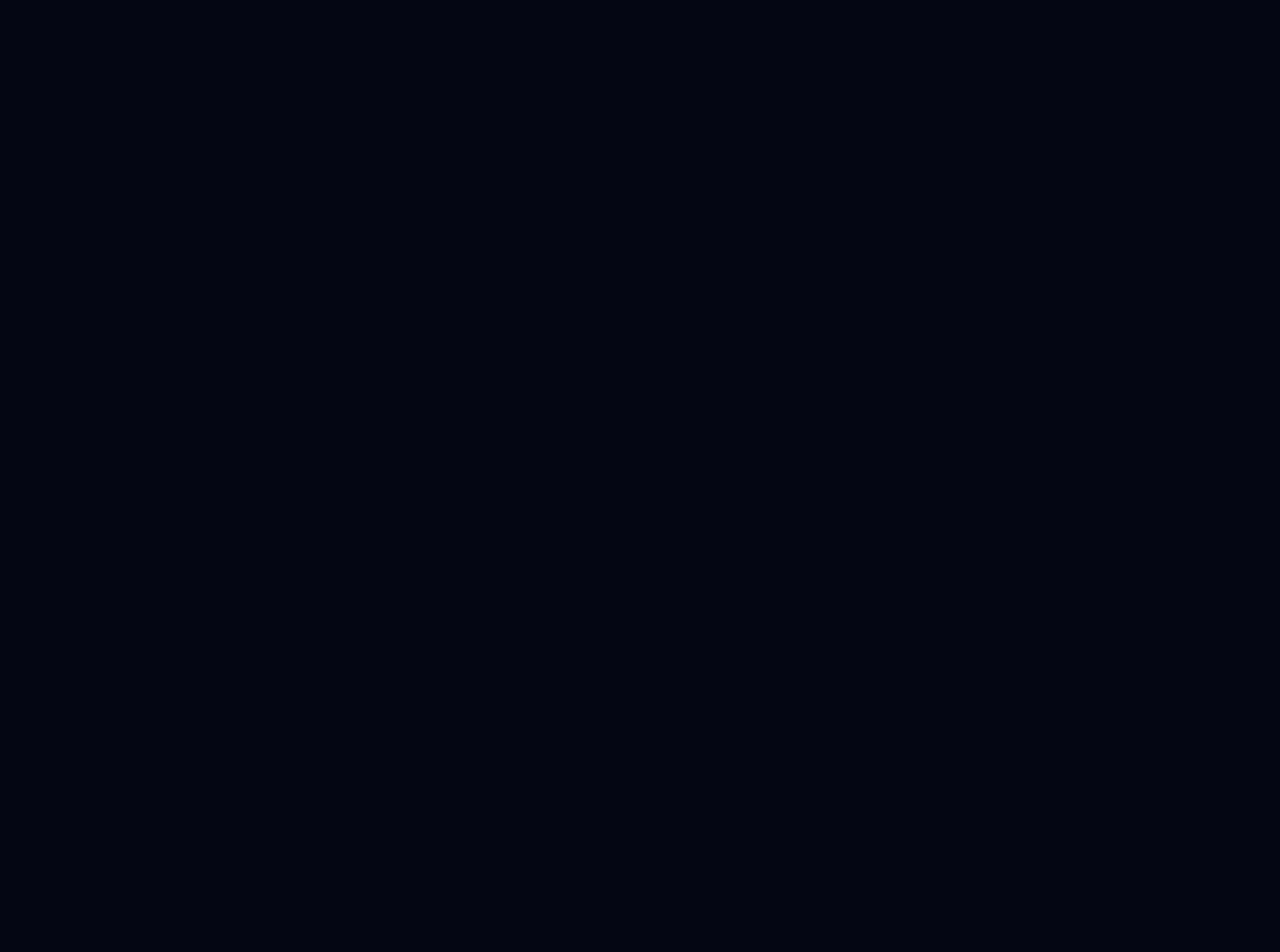
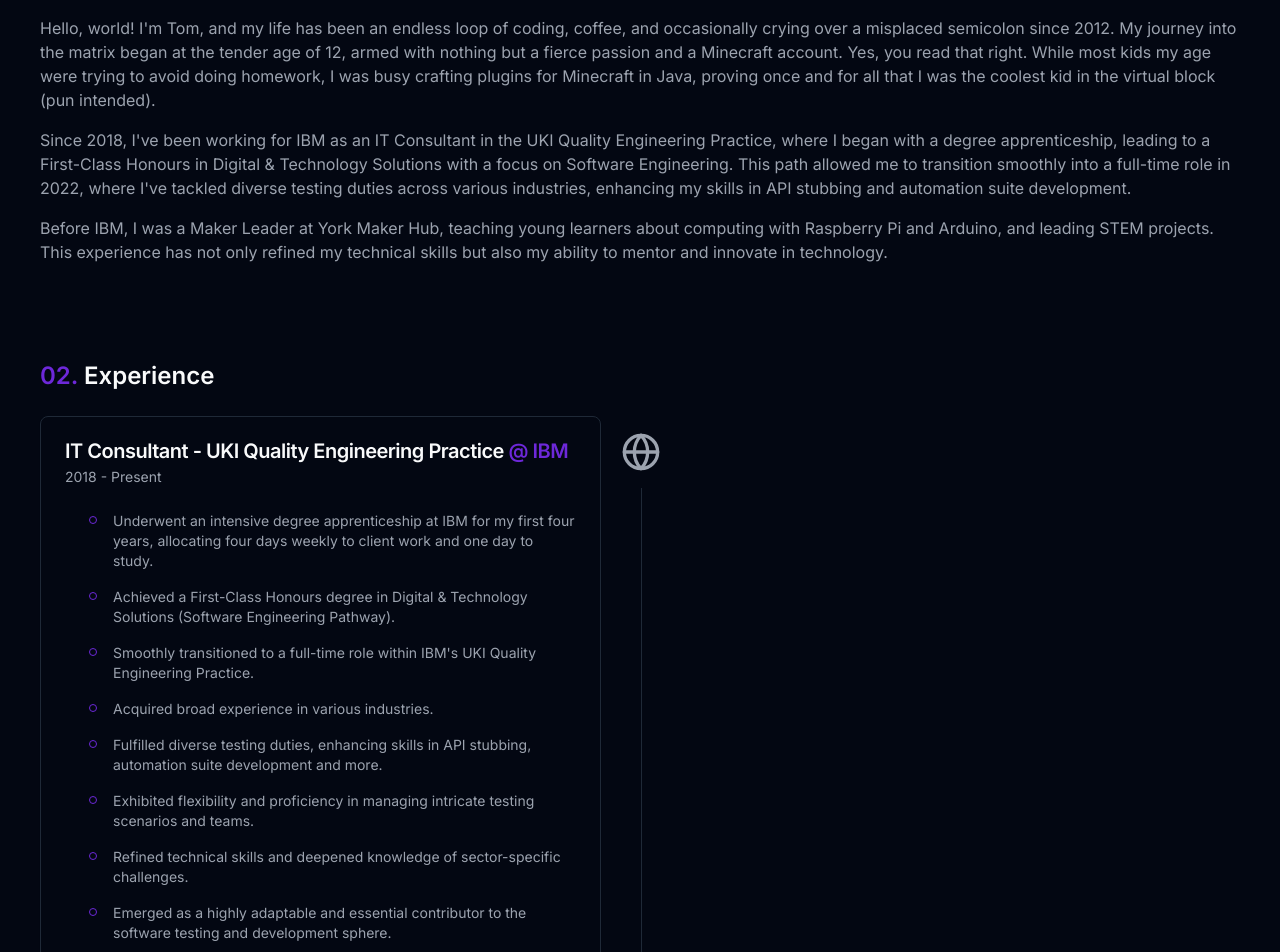
Before and after one commit to tombryden/tombryden-portfolio-v1, a Next.js app: page / in a window 1280 px wide. Shown: the part 840-1792 px from the top of the page. Before the commit the page ends 800 px from the top, so only its background shows below. Built offline with nearby package versions, Linux system fonts and the light colour scheme.

Commit message:
Added experience career timeline

```diff
--- a/package.json
+++ b/package.json
@@ -9,6 +9,7 @@
     "lint": "next lint"
   },
   "dependencies": {
+    "@radix-ui/react-separator": "^1.0.3",
     "@radix-ui/react-slot": "^1.0.2",
     "class-variance-authority": "^0.7.0",
     "clsx": "^2.1.0",
--- a/src/app/page.tsx
+++ b/src/app/page.tsx
@@ -1,11 +1,15 @@
 import Container from "@/components/container";
+import AboutMe from "@/components/pages/home/about-me/about-me";
 import Greeting from "@/components/pages/home/greeting/greeting";
+import Work from "@/components/pages/home/work/work";
 
 export default function Home() {
   return (
     <main>
       <Container>
         <Greeting />
+        <AboutMe />
+        <Work />
       </Container>
     </main>
   );
--- /dev/null
+++ b/src/components/bullet-point.tsx
@@ -0,0 +1,10 @@
+const BulletPoint = ({ text }: { text: string }) => {
+  return (
+    <div className="flex gap-4">
+      <div className="shrink-0 size-2 border border-primary rounded-full relative top-[5px]" />
+      <p className="text-muted-foreground">{text}</p>
+    </div>
+  );
+};
+
+export default BulletPoint;
--- /dev/null
+++ b/src/components/number-subtitle.tsx
@@ -0,0 +1,15 @@
+const NumberSubtitle = ({
+  number,
+  title,
+}: {
+  number: string;
+  title: string;
+}) => {
+  return (
+    <h2 className="font-semibold text-2xl text-foreground mb-6">
+      <span className="text-primary text-2xl">{number}</span> {title}
+    </h2>
+  );
+};
+
+export default NumberSubtitle;
--- /dev/null
+++ b/src/components/pages/home/about-me/about-me.tsx
@@ -0,0 +1,38 @@
+import NumberSubtitle from "../../../number-subtitle";
+
+const AboutMe = () => {
+  return (
+    <section>
+      <NumberSubtitle number="01." title="About Me" />
+
+      <p className="text-muted-foreground">
+        Hello, world! I&apos;m Tom, and my life has been an endless loop of
+        coding, coffee, and occasionally crying over a misplaced semicolon since
+        2012. My journey into the matrix began at the tender age of 12, armed
+        with nothing but a fierce passion and a Minecraft account. Yes, you read
+        that right. While most kids my age were trying to avoid doing homework,
+        I was busy crafting plugins for Minecraft in Java, proving once and for
+        all that I was the coolest kid in the virtual block (pun intended).
+      </p>
+
+      <p className="text-muted-foreground mt-4">
+        Since 2018, I&apos;ve been working for IBM as an IT Consultant in the
+        UKI Quality Engineering Practice, where I began with a degree
+        apprenticeship, leading to a First-Class Honours in Digital & Technology
+        Solutions with a focus on Software Engineering. This path allowed me to
+        transition smoothly into a full-time role in 2022, where I&apos;ve
+        tackled diverse testing duties across various industries, enhancing my
+        skills in API stubbing and automation suite development.
+      </p>
+
+      <p className="text-muted-foreground mt-4">
+        Before IBM, I was a Maker Leader at York Maker Hub, teaching young
+        learners about computing with Raspberry Pi and Arduino, and leading STEM
+        projects. This experience has not only refined my technical skills but
+        also my ability to mentor and innovate in technology.
+      </p>
+    </section>
+  );
+};
+
+export default AboutMe;
--- /dev/null
+++ b/src/components/pages/home/work/work.tsx
@@ -0,0 +1,56 @@
+import TimelineCard from "@/components/timeline-card";
+import NumberSubtitle from "../../../number-subtitle";
+
+/**
+ *
+ * @returns <BulletPoint
+            text="Underwent an intensive degree apprenticeship at IBM for my first four
+years, allocating four days weekly to client work and one day to study."
+          />
+          <BulletPoint
+            text="Achieved a First-Class Honours degree in Digital & Technology Solutions
+            (Software Engineering Pathway)."
+          />
+          <BulletPoint text="Smoothly transitioned to a full-time role within IBM's UKI Quality Engineering Practice." />
+          <BulletPoint text="Acquired broad experience in various industries." />
+          <BulletPoint
+            text="Fulfilled diverse testing duties, enhancing skills in API stubbing,
+automation suite development and more."
+          />
+          <BulletPoint
+            text="Exhibited flexibility and proficiency in managing intricate testing
+            scenarios and teams."
+          />
+          <BulletPoint
+            text="Refined technical skills and deepened knowledge of sector-specific
+            challenges."
+          />
+          <BulletPoint
+            text="Emerged as a highly adaptable and essential contributor to the software
+            testing and development sphere."
+          />
+ */
+
+const IBMPoints = [
+  "Underwent an intensive degree apprenticeship at IBM for my first four years, allocating four days weekly to client work and one day to study.",
+  "Achieved a First-Class Honours degree in Digital & Technology Solutions (Software Engineering Pathway).",
+  "Smoothly transitioned to a full-time role within IBM's UKI Quality Engineering Practice.",
+  "Acquired broad experience in various industries.",
+  "Fulfilled diverse testing duties, enhancing skills in API stubbing, automation suite development and more.",
+  "Exhibited flexibility and proficiency in managing intricate testing scenarios and teams.",
+  "Refined technical skills and deepened knowledge of sector-specific challenges.",
+  "Emerged as a highly adaptable and essential contributor to the software testing and development sphere.",
+];
+
+const Work = () => {
+  return (
+    <section className="mt-24">
+      <NumberSubtitle number="02." title="Experience" />
+
+      <TimelineCard bulletpoints={IBMPoints} />
+      <TimelineCard bulletpoints={IBMPoints} right />
+    </section>
+  );
+};
+
+export default Work;
--- /dev/null
+++ b/src/components/timeline-card.tsx
@@ -0,0 +1,57 @@
+import { Globe } from "lucide-react";
+import BulletPoint from "./bullet-point";
+import {
+  Card,
+  CardHeader,
+  CardTitle,
+  CardDescription,
+  CardContent,
+  CardFooter,
+} from "./ui/card";
+import { Separator } from "./ui/separator";
+
+const TimelineCard = ({
+  right,
+  bulletpoints,
+}: {
+  right?: boolean;
+  bulletpoints: string[];
+}) => {
+  const rightFlexReverse = right ? " flex-row-reverse" : "";
+
+  const rightAlignEnd = right ? " items-end" : "";
+
+  const translateGlobe = right ? "translate-x-1/2" : "-translate-x-1/2";
+
+  const seperatorMargin = right ? "mr-10" : "ml-10";
+  return (
+    <div className={`flex${rightFlexReverse}`}>
+      <Card className="flex-1">
+        <CardHeader>
+          <CardTitle>
+            IT Consultant - UKI Quality Engineering Practice
+            <span className="text-primary"> @ IBM</span>
+          </CardTitle>
+          <CardDescription>2018 - Present</CardDescription>
+        </CardHeader>
+        <CardContent className="ml-6 space-y-4">
+          {bulletpoints.map((bullet, index) => (
+            <BulletPoint key={index} text={bullet} />
+          ))}
+        </CardContent>
+      </Card>
+
+      <div className={`w-20 flex flex-col${rightAlignEnd} items-center`}>
+        <div>
+          <Globe className={`text-muted-foreground size-10 my-4`} />
+        </div>
+        <Separator orientation="vertical" />
+      </div>
+
+      {/* blank div to allow for fixed width seperator for nice spacing */}
+      <div className={"flex-1"} />
+    </div>
+  );
+};
+
+export default TimelineCard;
--- /dev/null
+++ b/src/components/ui/card.tsx
@@ -0,0 +1,86 @@
+import * as React from "react";
+
+import { cn } from "@/lib/utils";
+
+const Card = React.forwardRef<
+  HTMLDivElement,
+  React.HTMLAttributes<HTMLDivElement>
+>(({ className, ...props }, ref) => (
+  <div
+    ref={ref}
+    className={cn(
+      "rounded-lg border bg-card text-card-foreground shadow-sm",
+      className
+    )}
+    {...props}
+  />
+));
+Card.displayName = "Card";
+
+const CardHeader = React.forwardRef<
+  HTMLDivElement,
+  React.HTMLAttributes<HTMLDivElement>
+>(({ className, ...props }, ref) => (
+  <div
+    ref={ref}
+    className={cn("flex flex-col space-y-1.5 p-6", className)}
+    {...props}
+  />
+));
+CardHeader.displayName = "CardHeader";
+
+const CardTitle = React.forwardRef<
+  HTMLParagraphElement,
+  React.HTMLAttributes<HTMLHeadingElement>
+>(({ className, ...props }, ref) => (
+  <h3
+    ref={ref}
+    className={cn(
+      "text-xl font-semibold leading-none tracking-tight",
+      className
+    )}
+    {...props}
+  />
+));
+CardTitle.displayName = "CardTitle";
+
+const CardDescription = React.forwardRef<
+  HTMLParagraphElement,
+  React.HTMLAttributes<HTMLParagraphElement>
+>(({ className, ...props }, ref) => (
+  <p
+    ref={ref}
+    className={cn("text-sm text-muted-foreground", className)}
+    {...props}
+  />
+));
+CardDescription.displayName = "CardDescription";
+
+const CardContent = React.forwardRef<
+  HTMLDivElement,
+  React.HTMLAttributes<HTMLDivElement>
+>(({ className, ...props }, ref) => (
+  <div ref={ref} className={cn("p-6 pt-0 text-sm", className)} {...props} />
+));
+CardContent.displayName = "CardContent";
+
+const CardFooter = React.forwardRef<
+  HTMLDivElement,
+  React.HTMLAttributes<HTMLDivElement>
+>(({ className, ...props }, ref) => (
+  <div
+    ref={ref}
+    className={cn("flex items-center p-6 pt-0", className)}
+    {...props}
+  />
+));
+CardFooter.displayName = "CardFooter";
+
+export {
+  Card,
+  CardHeader,
+  CardFooter,
+  CardTitle,
+  CardDescription,
+  CardContent,
+};
--- /dev/null
+++ b/src/components/ui/separator.tsx
@@ -0,0 +1,31 @@
+"use client";
+
+import * as React from "react";
+import * as SeparatorPrimitive from "@radix-ui/react-separator";
+
+import { cn } from "@/lib/utils";
+
+const Separator = React.forwardRef<
+  React.ElementRef<typeof SeparatorPrimitive.Root>,
+  React.ComponentPropsWithoutRef<typeof SeparatorPrimitive.Root>
+>(
+  (
+    { className, orientation = "horizontal", decorative = true, ...props },
+    ref
+  ) => (
+    <SeparatorPrimitive.Root
+      ref={ref}
+      decorative={decorative}
+      orientation={orientation}
+      className={cn(
+        "bg-border",
+        orientation === "horizontal" ? "h-[1px] w-full" : "h-full w-[1px]",
+        className
+      )}
+      {...props}
+    />
+  )
+);
+Separator.displayName = SeparatorPrimitive.Root.displayName;
+
+export { Separator };
```
Also changed, not shown: 1 other file (tests, documents, lock files or other folders).
